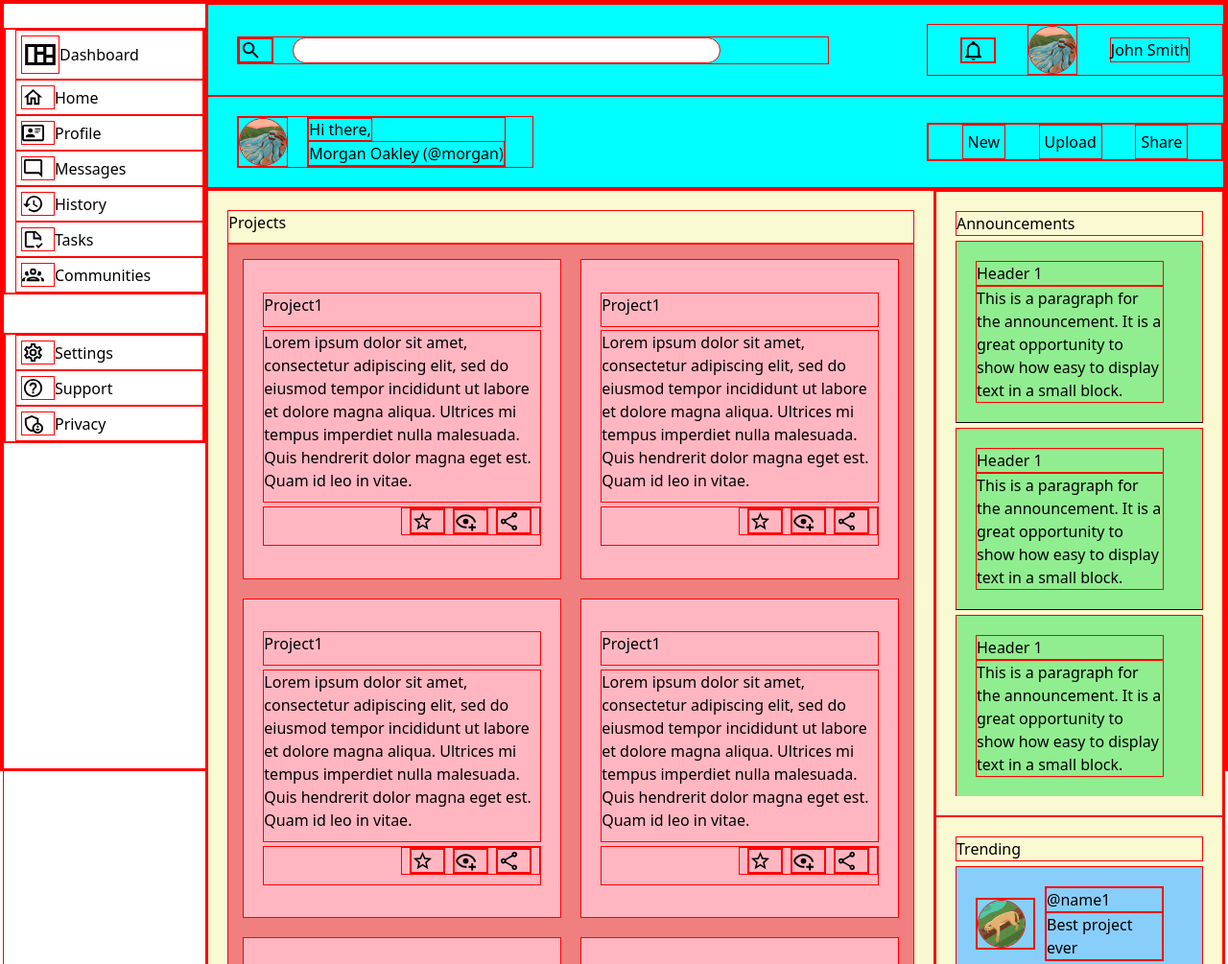
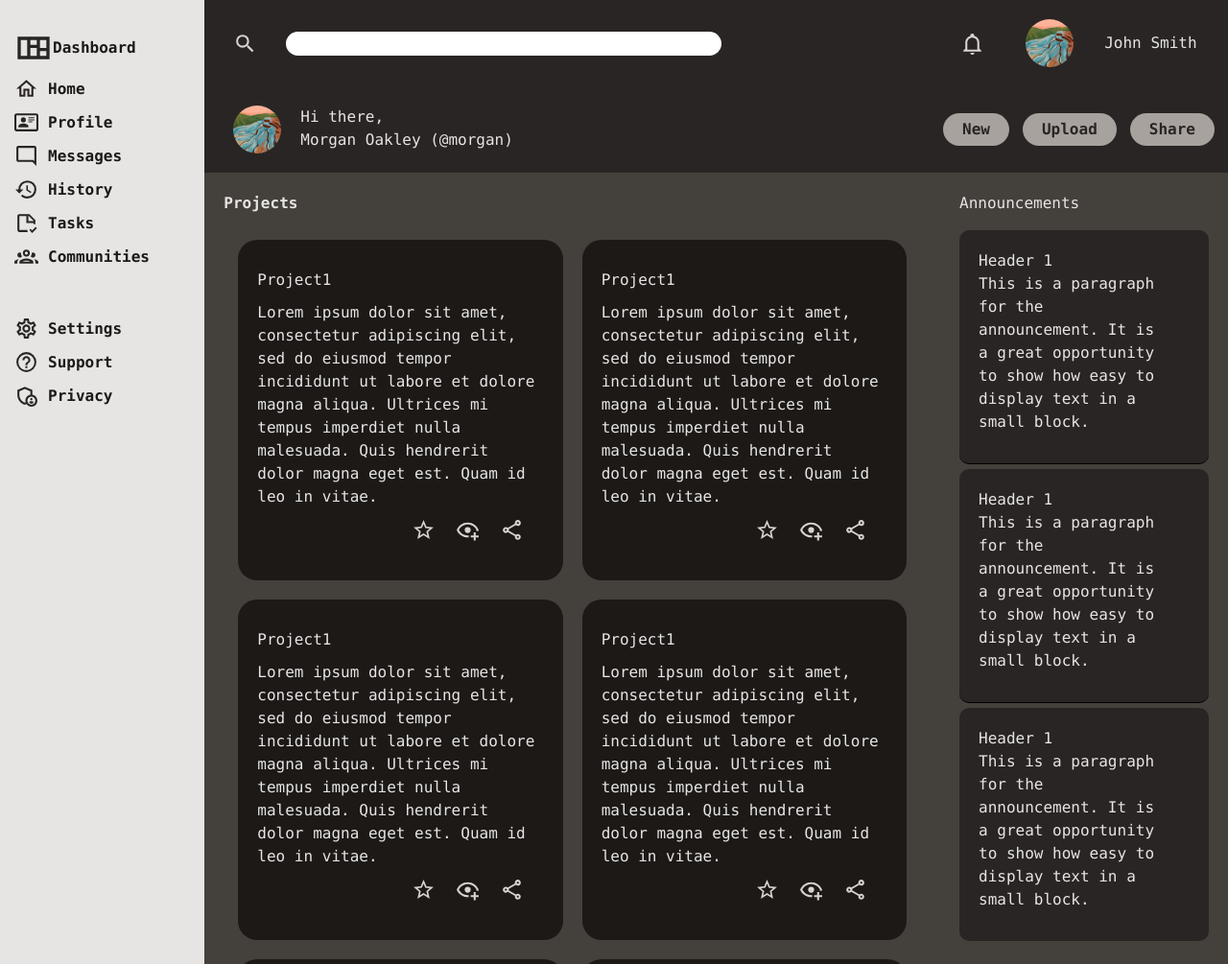
Before and after one commit to SandorMadacsi/dashboard, a website: page dist/index.html in a window 1280 px wide. Shown: the top 1005 px of the page at 96% size. Drawn offline with Linux system fonts and the light colour scheme.

Commit message:
first iteration of design

```diff
--- a/src/input.css
+++ b/src/input.css
@@ -3,10 +3,6 @@
 @tailwind utilities;
 
 
-* {
-    border: 1px solid red;
-    margin: 0;
-}
 
 .grid-container{
     height: 100vh;
@@ -15,9 +11,11 @@
 
 }
 
+
+
+
 /* HEADER */
 header{
-    background-color: aqua;
     grid-column: 2/3;
     display: flex;
     flex-direction: column;
@@ -44,7 +42,6 @@ header > *{
     justify-content: flex-start;
 
 }
-
 
 
 .row-1 .right{
@@ -96,13 +93,12 @@ header > *{
     margin-right: 20px;
 }
 .header-buttons{
+
     display: flex;
     justify-content: space-evenly;
     flex: 1;
 
 }
-
-
 
 
 
@@ -114,11 +110,20 @@ header > *{
     list-style: none;
 }
 
+.header-buttons li{
+    background-color: #a8a29e;
+    font-weight: 600;
+    border: none;
+    padding: 5px 20px;
+    border-radius: 25px;
+}
+
 /* SIDEBAR */
 
 .sidebar{
     grid-column: 1;
     grid-row: 1/3;
+    border: none;
 
 }
 
@@ -143,25 +148,30 @@ header > *{
 }
 
 .icon{
+    fill: #d6d3d1;
     width: 35px;
     padding-right: 10px;
-    border: 1px solid red;
+
 }
 .main-icon{
     padding: 0px;
     width: 40px;
-    border: 1px solid red;
+
+}
+
+.sidebar svg{
+    fill: #292524;
 }
 
 /* MAIN */
 main{
-    background-color: lightgoldenrodyellow;
+
     display: flex;
 
 }
 
 main .projects{
-    background-color: lightcoral;
+
     flex: 1;
 }
 
@@ -185,10 +195,11 @@ main .misc{
 
 .project{
     padding: 30px 20px ;
-    background-color: lightpink;
+    background-color:#1c1917;
     display: flex;
     flex-direction: column;
     justify-content: space-evenly;
+    border-radius: 20px;
 }
 
 .project > *{
@@ -222,10 +233,11 @@ grid-template-columns: 300px;
 }
 
 .an-card{
-    background-color: lightgreen;
+    background-color:#292524;
     padding: 0px 15px;
     padding: 20px 40px 20px 20px;
     border-bottom: 1px solid black;
+    border-radius: 10px;
 }
 
 .an-card:last-child{
@@ -234,15 +246,17 @@ grid-template-columns: 300px;
 
 
 .trending{
+    margin: 20px;
     display: grid;
     grid-gap:5px;
     padding:20px;
+    background-color: #292524;
+    border-radius: 29px;
 
 }
 
 .trend-card{
-    padding: 20px 40px 20px 20px;
-    background-color: lightskyblue;
+
     display: grid;
     grid-template: 1fr / 1fr 2fr;
     grid-gap: 10px;
```
Also changed, not shown: dist/index.html, dist/output.css.
